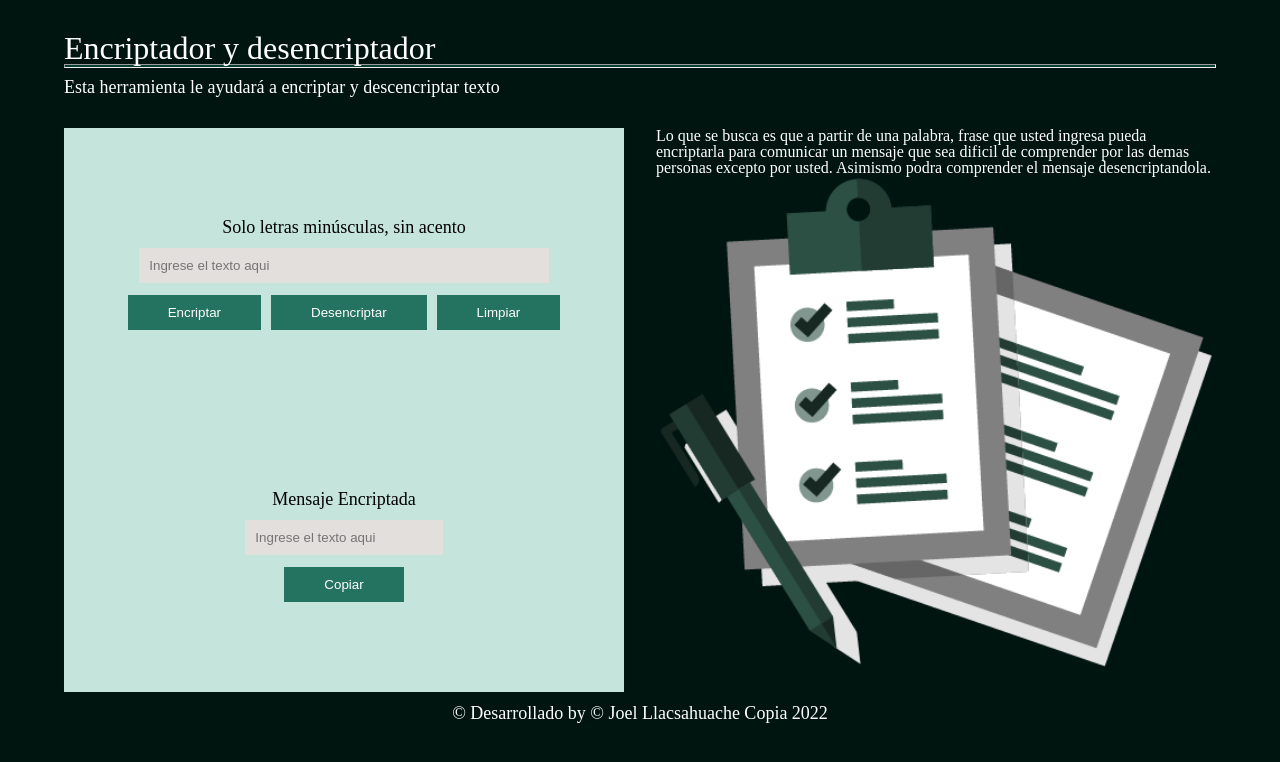
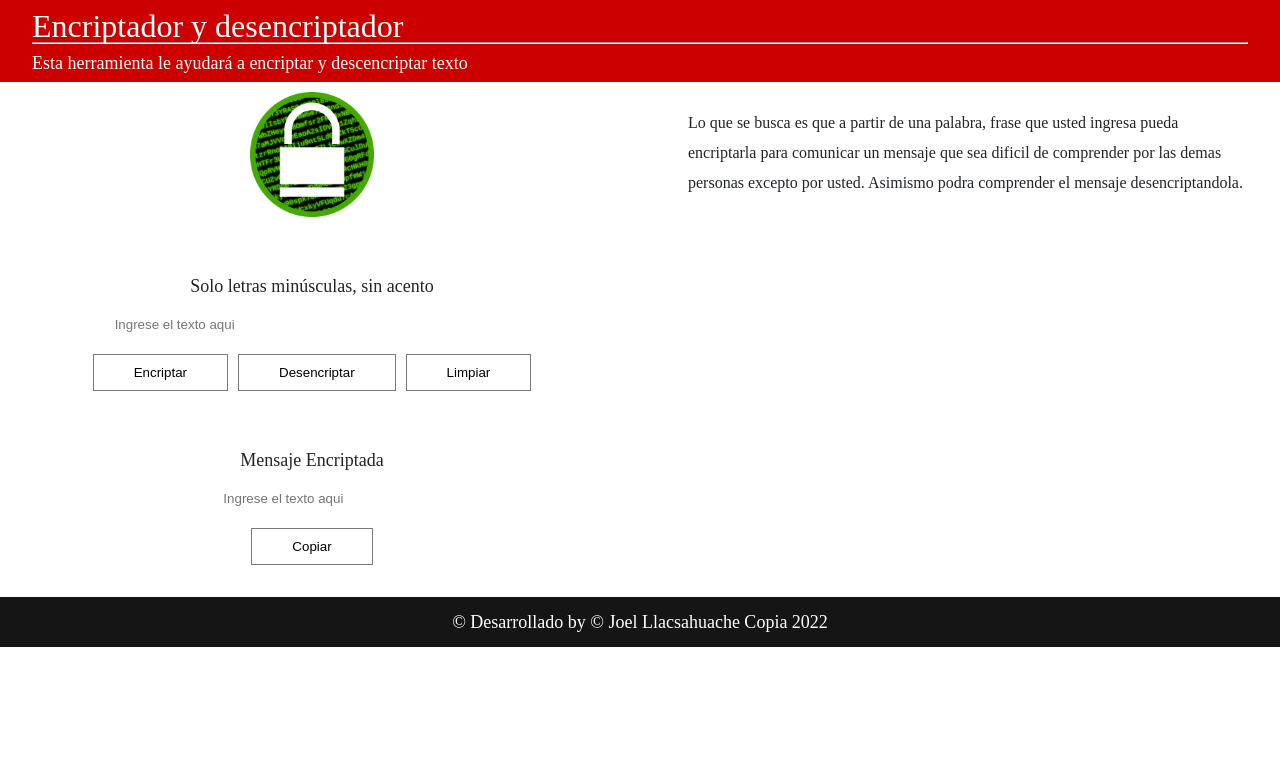
Before and after one commit to ofertonTec/Encriptador, a plain HTML site: page index.html in a window 1280 px wide. Drawn offline with Linux system fonts and the light colour scheme.

Commit message:
Modificando el style de la pagina

```diff
--- a/css/encriptador.css
+++ b/css/encriptador.css
@@ -1,32 +1,31 @@
 * {
     margin: 0;
     padding: 0;
+    font-family: 'Raleway', sans-serif;
 
 }
 
 .container {
-    background: #001510;
-    width: 90%;
-    margin: 0 auto;
+
     display: grid;
     grid-template-columns: repeat(2, 1fr);
     grid-template-areas: "header header"
                         "article aside"
                         "footer footer";
     gap: 32px;
-    padding: 32px;
 }
 .header{
     grid-area: header;
+    background: #c00!important;
+    position: fixed;
+    right: 0;
+    left: 0;
+    top: 0;
+    padding: 10px 32px;
 }
 .titulo_header{
     font-size: 32px;
     color: #fff;
-}
-.line_header{
-    height: 2px;
-    background-color: #033d30;
-    color: red;
 }
 .text_header{
     margin-top: 10px;
@@ -35,9 +34,7 @@
 }
 .article{
     grid-area: article;
-    min-height: 100%;
-    background-color: #c4e4dc;
-    padding: 10px;
+    margin-top: 60px;
     display: flex;
     flex-direction: column;
     justify-content: space-around;
@@ -45,6 +42,8 @@
 }
 .article label{
     font-size: 18px;
+    padding-top: 60px;
+    color: #212529;
 }
 .encriptar{
     display: flex;
@@ -59,19 +58,20 @@
 }
 .botones input, .btnCopiar{
     padding: 10px 40px;
-    background-color: #247260;
-    color: #fff;
+    background-color: white;
+    color: black;
     border-style: none;
+    border: 1px solid rgb(122, 121, 121);
 }
 .botones input:hover, .btnCopiar:hover{
-    background-color: #033d30;
+    background-color: #848d8b;
     cursor: pointer;
-    transition: 1s;
+    color: white;
+    transition: .5s;
 }
 .input_texto{
     width: 90%;
     padding: 10px;
-    background-color: #e2dfdc;
     border-style: none;
 }
 .desencriptar{
@@ -83,32 +83,45 @@
 .aside{
     grid-area: aside;
     color: #fff;
+    margin-top: 60px;
+    padding: 16px 32px;
 }
-.imagen_objetivo{
-    width: 100%;
+.instrucciones{
+    display: flex;
+    flex-direction: column;
+    justify-content: center;
+    align-items: center;
+}
+.objetivo{
+    font-size: 16px;
+    line-height: 30px;
+    color: #212529;
+}
+.cifrado_img{
+    width: 20%;
 }
 .footer{
     grid-area: footer;
+    background-color: #151515!important;
     text-align: center;
     font-size: 18px;
     color: #fff;
+    padding: 16px 32px;
 }
 
 @media screen and (max-width:800px) {
     .container{
         grid-template-areas: "header header"
-                        "aside aside"
-                        "article article "
+                        "article article"
+                        "aside aside "
                         "footer footer";
 
     }
     .botones input, .btnCopiar{
         padding: 10px 20px;
-        background-color: #247260;
-        color: #fff;
-        border-style: none;
     }
-    .imagen_objetivo{
-        display: none;
+    .article{
+        margin-top: 110px;
     }
+
 }
--- a/index.html
+++ b/index.html
@@ -18,6 +18,7 @@
 	</header>
 
 	<article class="article">
+		<img class="cifrado_img" src="img/cifrado.png" alt="">
 		<div class="encriptar">
 			<label class="label" for="inputtexto">Solo letras minúsculas, sin acento</label>
 			<input class="input_texto" type="text" id="inputtexto" placeholder="Ingrese el texto aqui">
@@ -40,7 +41,6 @@
 				un mensaje que sea dificil de comprender por las demas personas excepto por usted.
 				Asimismo podra comprender el mensaje desencriptandola.
 			</p>
-			<img class="imagen_objetivo" src="img/objetivo.png" alt="">
 		</div>
 	</aside>
 	<footer class="footer">
```
Also changed, not shown: img/cifrado.png (added).
